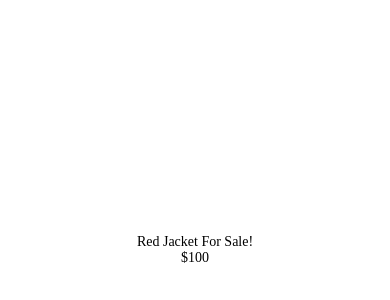
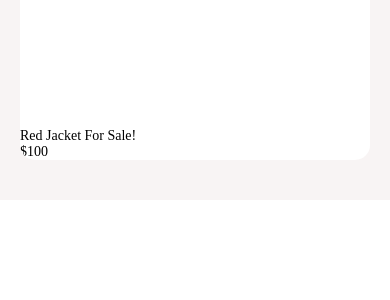
Before and after one commit to paul-mcaviney/donewithit-tutorial, a React Native app: screen / in a window 390 px wide. Shown: the part 172-472 px from the top of the page. Built offline with nearby package versions, Linux system fonts and the light colour scheme.

Commit message:
Work on Card - Image not showing

```diff
--- a/App.js
+++ b/App.js
@@ -11,10 +11,13 @@ import Card from "./app/components/Card";
 
 export default function App() {
   return (
-    <Card
-      title="Red Jacket For Sale!"
-      subTitle={"$100"}
-      imageUrl={require("appassetsjacket.jpg")}
-    />
+    <View style={{ backgroundColor: "#f8f4f4", padding: 20, paddingTop: 100 }}>
+      <Card
+        title="Red Jacket For Sale!"
+        subTitle={"$100"}
+        image={require("./app/assets/jacket.jpg")}
+        // image="./app/assets/jacket.jpg"
+      />
+    </View>
   );
 }
--- a/app/components/Card.jsx
+++ b/app/components/Card.jsx
@@ -1,10 +1,13 @@
-import { View, StyleSheet, Text, Image } from "react-native";
+import { View, StyleSheet, Image } from "react-native";
 import AppText from "./AppText";
+import colors from "../config/colors";
 
 export default function Card({ title, subTitle, imageUri }) {
+  console.log(imageUri);
   return (
-    <View style={styles.cardContainer}>
-      <Image source={imageUri} style={styles.cardImage} />
+    <View style={styles.card}>
+      {/* <Image source={require("../assets/jacket.jpg")} style={styles.image} /> */}
+      <Image uri={imageUri} style={styles.image} />
       <AppText>{title}</AppText>
       <AppText>{subTitle}</AppText>
     </View>
@@ -12,10 +15,14 @@ export default function Card({ title, subTitle, imageUri }) {
 }
 
 const styles = StyleSheet.create({
-  cardContainer: {
-    flex: 1,
-    backgroundColor: "#fff",
-    alignItems: "center",
-    justifyContent: "center",
+  card: {
+    borderRadius: 15,
+    backgroundColor: colors.white,
+    marginBottom: 20,
+    overflow: "hidden",
+  },
+  image: {
+    width: "100%",
+    height: 200,
   },
 });
```
